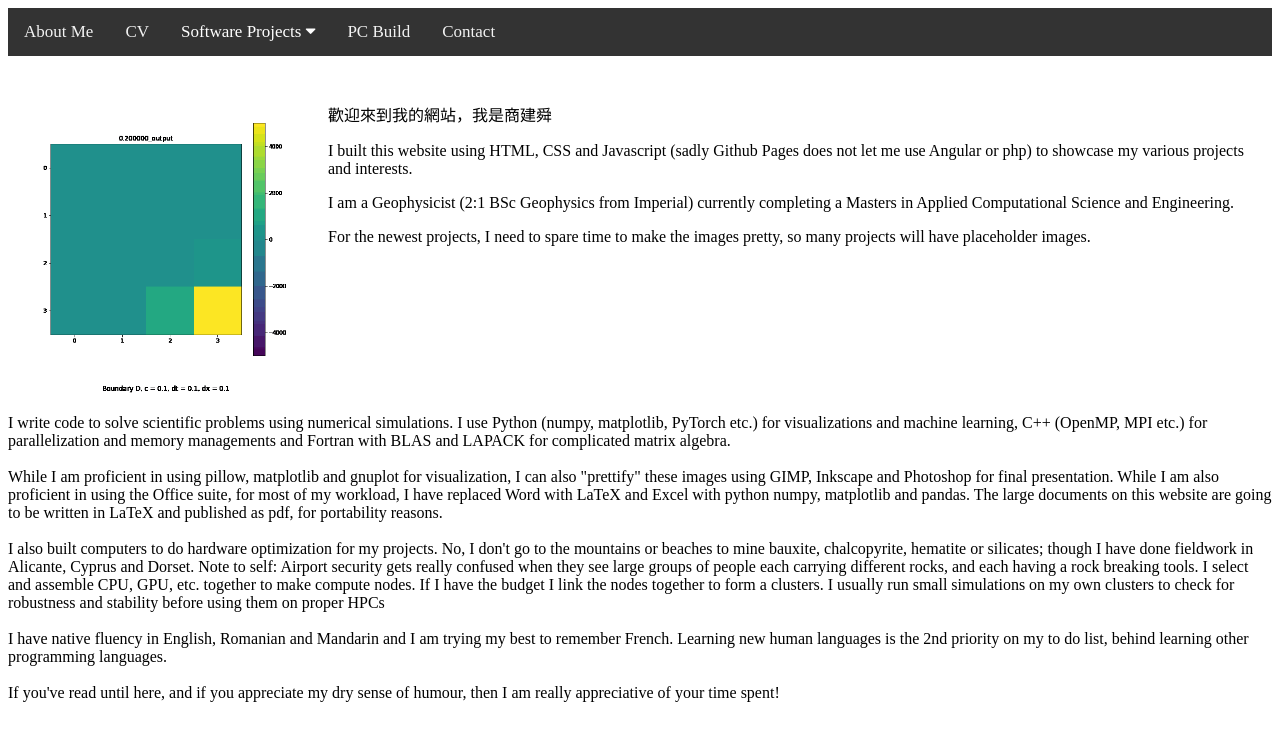
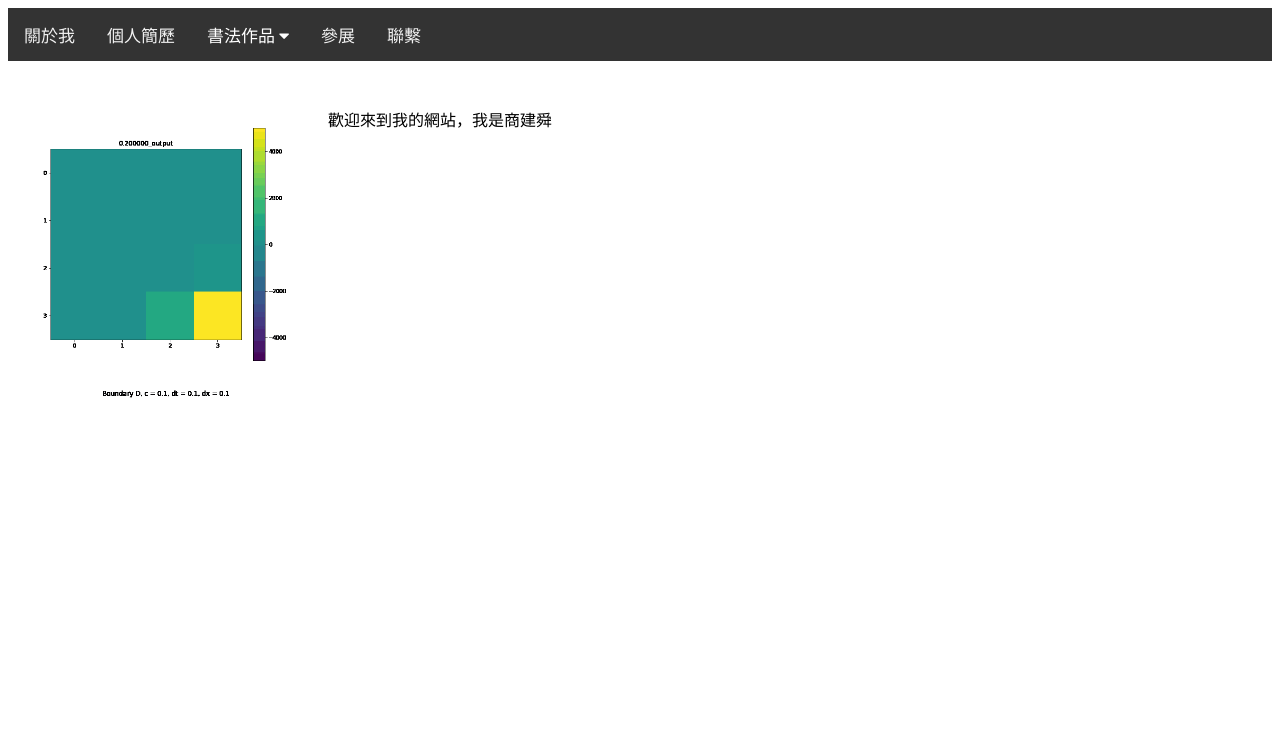
Before and after one commit to shangdu666/shangdu666.github.io, a plain HTML site: page index.html in a window 1280 px wide. Drawn offline with Linux system fonts and the light colour scheme.

Commit message:
index page complete

```diff
--- a/index.html
+++ b/index.html
@@ -22,24 +22,24 @@
       <div class="topnav" id="myTopnav">
 
 
-          <a href="/index.html" class="active">About Me</a>
-          <a href="/CV/CV.html">CV</a>
+          <a href="/index.html" class="active">關於我</a>
+          <a href="/CV/CV.html">個人簡歷</a>
 
 
           <div class="dropdown">
-            <button class="dropbtn"> Software Projects
+            <button class="dropbtn"> 書法作品
               <i class="fa fa-caret-down"></i>
             </button>
             <div class="dropdown-content">
-              <a href="/Cxx_projects/Cxx_projects.html">C++</a>
-              <a href="/Python_projects/Python_projects.html">Python</a>
-              <a href="/Fortran_projects/Fortran_projects.html">Fortran</a>
-              <a href="/Snippets/Snippets.html"> Snippets </a>
+              <a href="/Cxx_projects/Cxx_projects.html">書法作品分類1</a>
+              <a href="/Python_projects/Python_projects.html">書法作品分類2</a>
+              <a href="/Fortran_projects/Fortran_projects.html">書法作品分類3</a>
+              <a href="/Snippets/Snippets.html"> 其他書法作品 </a>
             </div>
           </div>
 
-          <a href="/PC_build/PC_build.html"> PC Build </a>
-          <a href="/Contact/Contact.html">Contact</a>
+          <a href="/PC_build/PC_build.html"> 參展 </a>
+          <a href="/Contact/Contact.html">聯繫</a>
 
 
           <!-- This is for the respnsive design to collapse-->
@@ -66,11 +66,7 @@
 
             <p>歡迎來到我的網站，我是商建舜</p>
 
-            <p>I built this website using HTML, CSS and Javascript (sadly Github Pages does not let me use Angular or php) to showcase my various projects and interests. </p>
 
-            <p>I am a Geophysicist (2:1 BSc Geophysics from Imperial) currently completing a Masters in Applied Computational Science and Engineering. </p>
-
-            <p> For the newest projects, I need to spare time to make the images pretty, so many projects will have placeholder images.</p>
 
         </div>
 
@@ -81,23 +77,6 @@
 
 
 
-      <p>I write code to solve scientific problems using numerical simulations. I use Python (numpy, matplotlib, PyTorch etc.) for visualizations and machine learning, C++ (OpenMP, MPI etc.) for parallelization and memory managements and Fortran with BLAS and LAPACK for complicated matrix algebra.
-
-      <br><br>
-
-      While I am proficient in using pillow, matplotlib and gnuplot for visualization, I can also "prettify" these images using GIMP, Inkscape and Photoshop for final presentation. While I am also proficient in using the Office suite, for most of my workload, I have replaced Word with LaTeX and Excel with python numpy, matplotlib and pandas. The large documents on this website are going to be written in LaTeX and published as pdf, for portability reasons.
-
-      <br><br>
-
-      I also built computers to do hardware optimization for my projects. No, I don't go to the mountains or beaches to mine bauxite, chalcopyrite, hematite or silicates; though I have done fieldwork in Alicante, Cyprus and Dorset. Note to self: Airport security gets really confused when they see large groups of people each carrying different rocks, and each having a rock breaking tools. I select and assemble CPU, GPU, etc. together to make compute nodes. If I have the budget I link the nodes together to form a clusters. I usually run small simulations on my own clusters to check for robustness and stability before using them on proper HPCs
-
-      <br><br>
-
-      I have native fluency in English, Romanian and Mandarin and I am trying my best to remember French. Learning new human languages is the 2nd priority on my to do list, behind learning other programming languages.
-
-      <br><br>
-
-      If you've read until here, and if you appreciate my dry sense of humour, then I am really appreciative of your time spent! </p>
 
    </body>
 </html>
```
